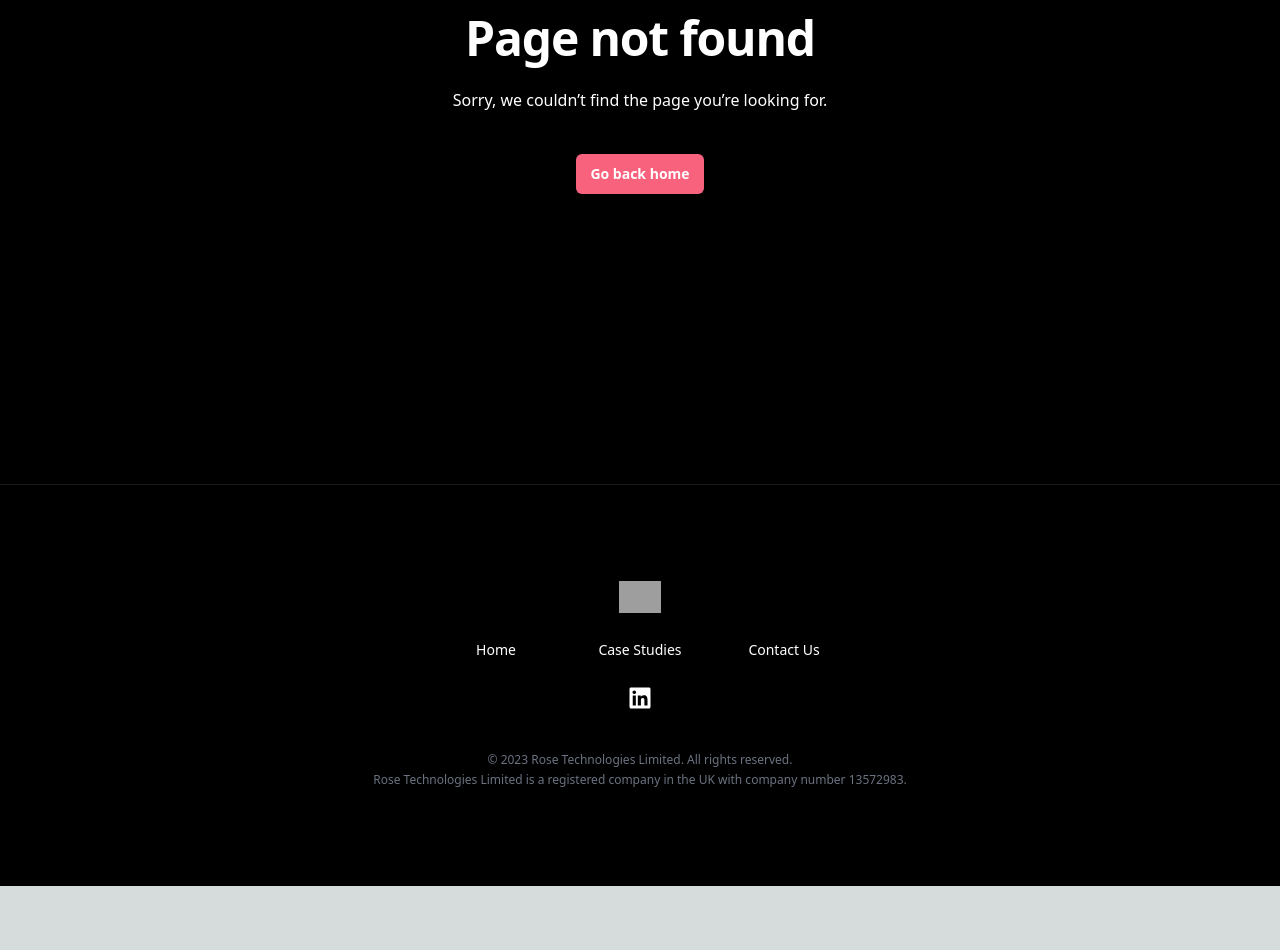
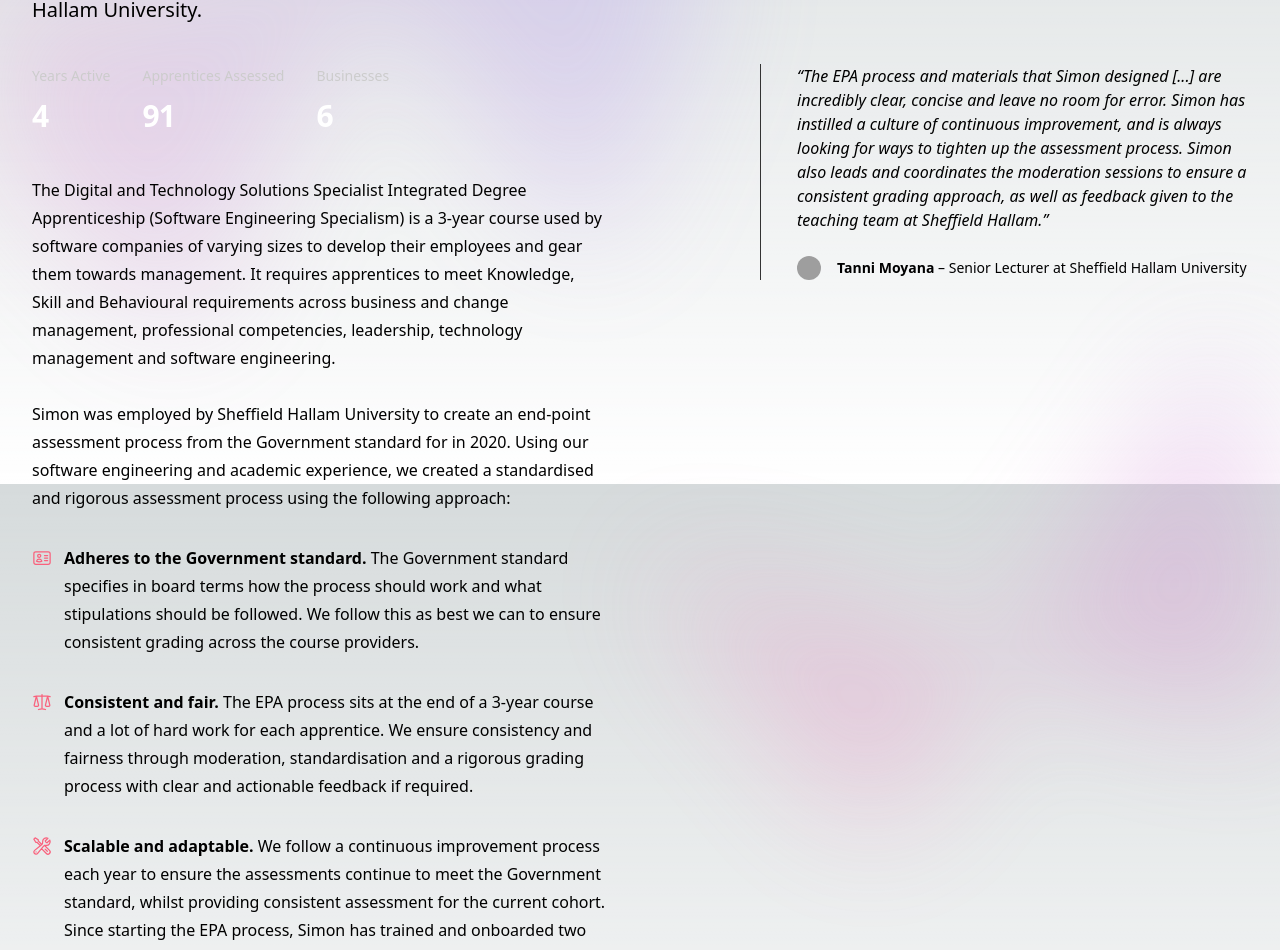
Before and after one commit to simonrose121/rose.tech, a Next.js app: page /case-studies/end-point-assessment in a window 1280 px wide. Before the commit this address had no page. Shown: the part 316-1266 px from the top of the page. Before the commit the page ends 1202 px from the top, so only its background shows below. Built offline with nearby package versions, Linux system fonts and the light colour scheme; grey boxes are pictures that could not be loaded.

Commit message:
feat: draft of epa case study

```diff
--- /dev/null
+++ b/app/case-studies/end-point-assessment/page.tsx
@@ -0,0 +1,218 @@
+import { clients } from '@/app/components/clients';
+import {
+	ChatBubbleLeftRightIcon,
+	CodeBracketSquareIcon,
+	ComputerDesktopIcon,
+	GlobeEuropeAfricaIcon,
+	IdentificationIcon,
+	ScaleIcon,
+	SquaresPlusIcon,
+	ViewColumnsIcon,
+	WrenchScrewdriverIcon,
+} from '@heroicons/react/24/outline';
+import Link from 'next/link';
+
+const stats = [
+	{ label: 'Years Active', value: '4' },
+	{ label: 'Apprentices Assessed', value: '91' },
+	{ label: 'Businesses', value: '6' },
+];
+
+export default function CaseStudyEPA() {
+	return (
+		<div className="relative isolate py-24 sm:py-32">
+			<div
+				className="absolute inset-x-0 top-1/2 -z-10 -translate-y-1/2 transform-gpu overflow-hidden opacity-30 blur-3xl"
+				aria-hidden="true"
+			>
+				<div
+					className="ml-[max(50%,38rem)] aspect-[1313/771] w-[82.0625rem] bg-gradient-to-tr from-[#ff80b5] to-[#9089fc]"
+					style={{
+						clipPath:
+							'polygon(74.1% 44.1%, 100% 61.6%, 97.5% 26.9%, 85.5% 0.1%, 80.7% 2%, 72.5% 32.5%, 60.2% 62.4%, 52.4% 68.1%, 47.5% 58.3%, 45.2% 34.5%, 27.5% 76.7%, 0.1% 64.9%, 17.9% 100%, 27.6% 76.8%, 76.1% 97.7%, 74.1% 44.1%)',
+					}}
+				/>
+			</div>
+			<div
+				className="absolute inset-x-0 top-0 -z-10 flex transform-gpu overflow-hidden pt-32 opacity-25 blur-3xl sm:pt-40 xl:justify-end"
+				aria-hidden="true"
+			>
+				<div
+					className="ml-[-22rem] aspect-[1313/771] w-[82.0625rem] flex-none origin-top-right rotate-[30deg] bg-gradient-to-tr from-[#ff80b5] to-[#9089fc] xl:ml-0 xl:mr-[calc(50%-12rem)]"
+					style={{
+						clipPath:
+							'polygon(74.1% 44.1%, 100% 61.6%, 97.5% 26.9%, 85.5% 0.1%, 80.7% 2%, 72.5% 32.5%, 60.2% 62.4%, 52.4% 68.1%, 47.5% 58.3%, 45.2% 34.5%, 27.5% 76.7%, 0.1% 64.9%, 17.9% 100%, 27.6% 76.8%, 76.1% 97.7%, 74.1% 44.1%)',
+					}}
+				/>
+			</div>
+			<div className="mx-auto max-w-7xl px-6 lg:px-8">
+				<div className="mx-auto max-w-2xl lg:mx-0">
+					<div
+						style={{
+							fill: 'white',
+							width: '100%',
+							maxHeight: '100%',
+						}}
+						className="w-auto"
+					>
+						{
+							clients('white', '100px', '120px').find(
+								(c) => c.name === 'Sheffield Hallam University'
+							)?.svg
+						}
+					</div>
+					<p className="text-xl">
+						Simon created and implemented an end-point assessment
+						process for the Digital and Technology Solutions
+						Specialist Integrated Degree Apprenticeship (Software
+						Engineering Specialism) run by Sheffield Hallam
+						University.
+					</p>
+				</div>
+				<div className="mx-auto mt-16 grid max-w-2xl grid-cols-1 gap-x-8 gap-y-16 lg:mx-0 lg:mt-0 lg:max-w-none lg:grid-cols-12">
+					<div className="max-w-xl text-base leading-7 lg:col-span-7">
+						<dl className="mt-0 flex justify-start gap-8 flex-wrap flex-row sm:mt-10">
+							{stats.map((stat, statIdx) => (
+								<div key={statIdx}>
+									<dt className="text-sm leading-6 text-grey-200">
+										{stat.label}
+									</dt>
+									<dd className="mt-2 text-3xl font-bold leading-10 tracking-tight text-white">
+										{stat.value}
+									</dd>
+								</div>
+							))}
+						</dl>
+						<div className="mt-10 max-w-2xl">
+							<p>
+								The Digital and Technology Solutions Specialist
+								Integrated Degree Apprenticeship (Software
+								Engineering Specialism) is a 3-year course used
+								by software companies of varying sizes to
+								develop their employees and gear them towards
+								management. It requires apprentices to meet
+								Knowledge, Skill and Behavioural requirements
+								across business and change management,
+								professional competencies, leadership,
+								technology management and software engineering.
+								<br />
+								<br />
+								Simon was employed by Sheffield Hallam
+								University to create an end-point assessment
+								process from the Government standard for in
+								2020. Using our software engineering and
+								academic experience, we created a standardised
+								and rigorous assessment process using the
+								following approach:
+							</p>
+							<ul role="list" className="mt-8 max-w-xl space-y-8">
+								<li className="flex gap-x-3">
+									<IdentificationIcon
+										className="mt-1 h-5 w-5 flex-none text-primary-500"
+										aria-hidden="true"
+									/>
+									<span>
+										<strong className="font-semibold">
+											Adheres to the Government standard.
+										</strong>{' '}
+										The Government standard specifies in
+										board terms how the process should work
+										and what stipulations should be
+										followed. We follow this as best we can
+										to ensure consistent grading across the
+										course providers.
+									</span>
+								</li>
+								<li className="flex gap-x-3">
+									<ScaleIcon
+										className="mt-1 h-5 w-5 flex-none text-primary-500"
+										aria-hidden="true"
+									/>
+									<span>
+										<strong className="font-semibold">
+											Consistent and fair.
+										</strong>{' '}
+										The EPA process sits at the end of a
+										3-year course and a lot of hard work for
+										each apprentice. We ensure consistency
+										and fairness through moderation,
+										standardisation and a rigorous grading
+										process with clear and actionable
+										feedback if required.
+									</span>
+								</li>
+								<li className="flex gap-x-3">
+									<WrenchScrewdriverIcon
+										className="mt-1 h-5 w-5 flex-none text-primary-500"
+										aria-hidden="true"
+									/>
+									<span>
+										<strong className="font-semibold">
+											Scalable and adaptable.
+										</strong>{' '}
+										We follow a continuous improvement
+										process each year to ensure the
+										assessments continue to meet the
+										Government standard, whilst providing
+										consistent assessment for the current
+										cohort. Since starting the EPA process,
+										Simon has trained and onboarded two
+										additional assessors using a training
+										program we created.
+									</span>
+								</li>
+
+								<li className="flex gap-x-3">
+									<CodeBracketSquareIcon
+										className="mt-1 h-5 w-5 flex-none text-primary-500"
+										aria-hidden="true"
+									/>
+									<span>
+										<strong className="font-semibold">
+											Automation and project management.
+										</strong>{' '}
+										We have automated the document
+										generation process, and use Trello to
+										track apprentices through the process.
+									</span>
+								</li>
+							</ul>
+						</div>
+					</div>
+					<div className="lg:col-span-5">
+						<figure className="lg:mt-10 border-l border-grey-500 pl-9">
+							<blockquote className="italic">
+								<p>
+									“The EPA process and materials that Simon
+									designed [...] are incredibly clear, concise
+									and leave no room for error. Simon has
+									instilled a culture of continuous
+									improvement, and is always looking for ways
+									to tighten up the assessment process. Simon
+									also leads and coordinates the moderation
+									sessions to ensure a consistent grading
+									approach, as well as feedback given to the
+									teaching team at Sheffield Hallam.”
+								</p>
+							</blockquote>
+							<figcaption className="mt-6 flex gap-x-4">
+								<img
+									className="h-6 w-6 flex-none rounded-full bg-gray-50"
+									src="https://media.licdn.com/dms/image/C5603AQGBe9uOvhqOvA/profile-displayphoto-shrink_800_800/0/1596204931900?e=1697068800&v=beta&t=snHnsi0YwvFC1ls2Ko-efVNTG3KwIdcDOQJULWr5Ih8"
+									alt=""
+								/>
+								<div className="text-sm leading-6">
+									<strong className="font-semibold">
+										Tanni Moyana
+									</strong>{' '}
+									– Senior Lecturer at Sheffield Hallam
+									University
+								</div>
+							</figcaption>
+						</figure>
+					</div>
+				</div>
+			</div>
+		</div>
+	);
+}
--- a/app/case-studies/mta-immersion/page.tsx
+++ b/app/case-studies/mta-immersion/page.tsx
@@ -3,10 +3,7 @@ import {
 	ChatBubbleLeftRightIcon,
 	ComputerDesktopIcon,
 	GlobeEuropeAfricaIcon,
-	QueueListIcon,
 	SquaresPlusIcon,
-	TrophyIcon,
-	UserCircleIcon,
 	ViewColumnsIcon,
 } from '@heroicons/react/24/outline';
 import Link from 'next/link';
@@ -18,7 +15,7 @@ const stats = [
 	{ label: 'Subscriber Growth', value: '350%' },
 ];
 
-export default function CaseStudyWGC() {
+export default function CaseStudyMTa() {
 	return (
 		<div className="relative isolate py-24 sm:py-32">
 			<div
--- a/app/case-studies/world-gold-council/page.tsx
+++ b/app/case-studies/world-gold-council/page.tsx
@@ -87,8 +87,8 @@ export default function CaseStudyWGC() {
 								included both internal dashboards for WGC's
 								analysts and user-facing websites to promote
 								gold as an investment.
-							</p>
-							<p className="mt-3">
+								<br />
+								<br />
 								Using our software development expertise, we
 								ensured high-quality software using the
 								following approach:
```
